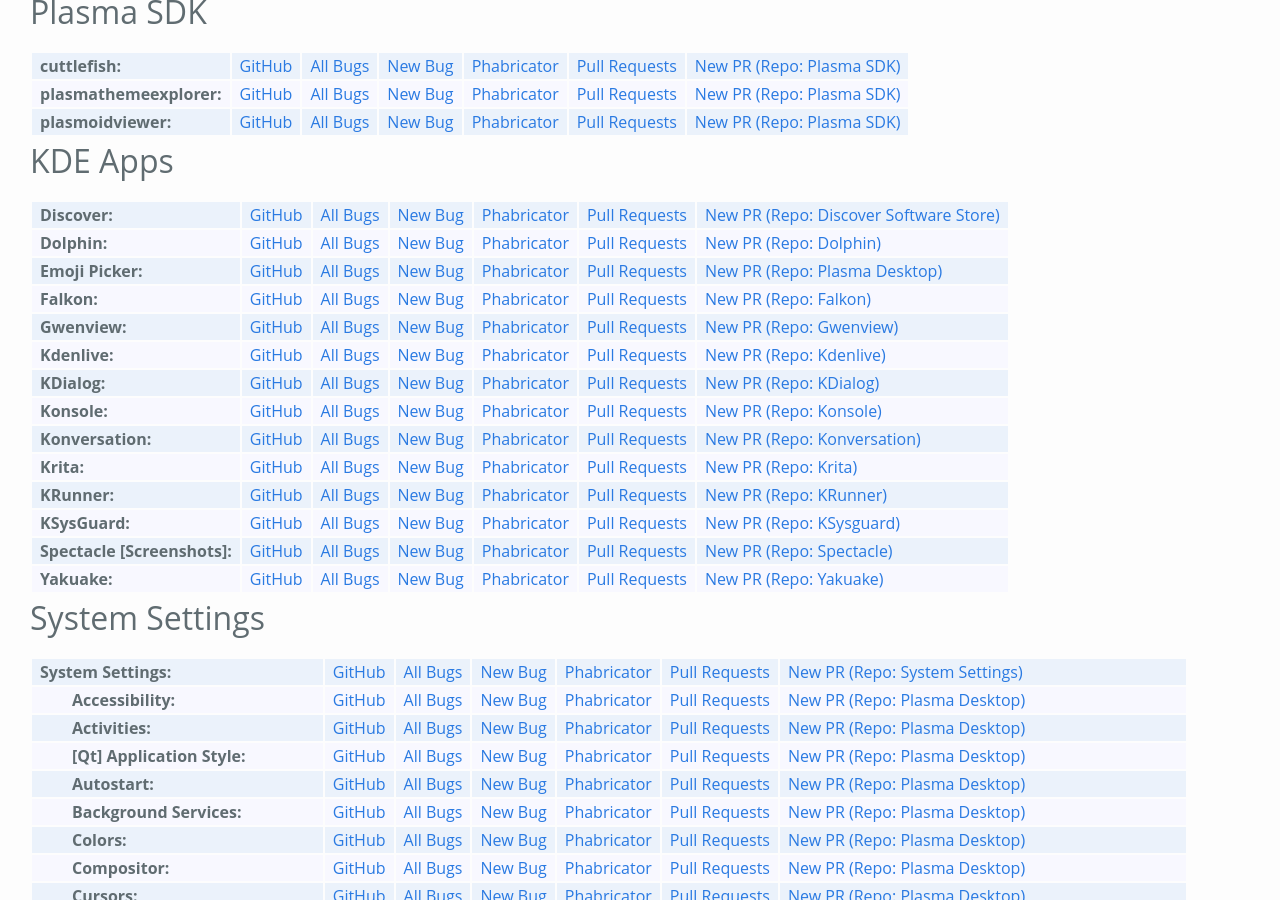
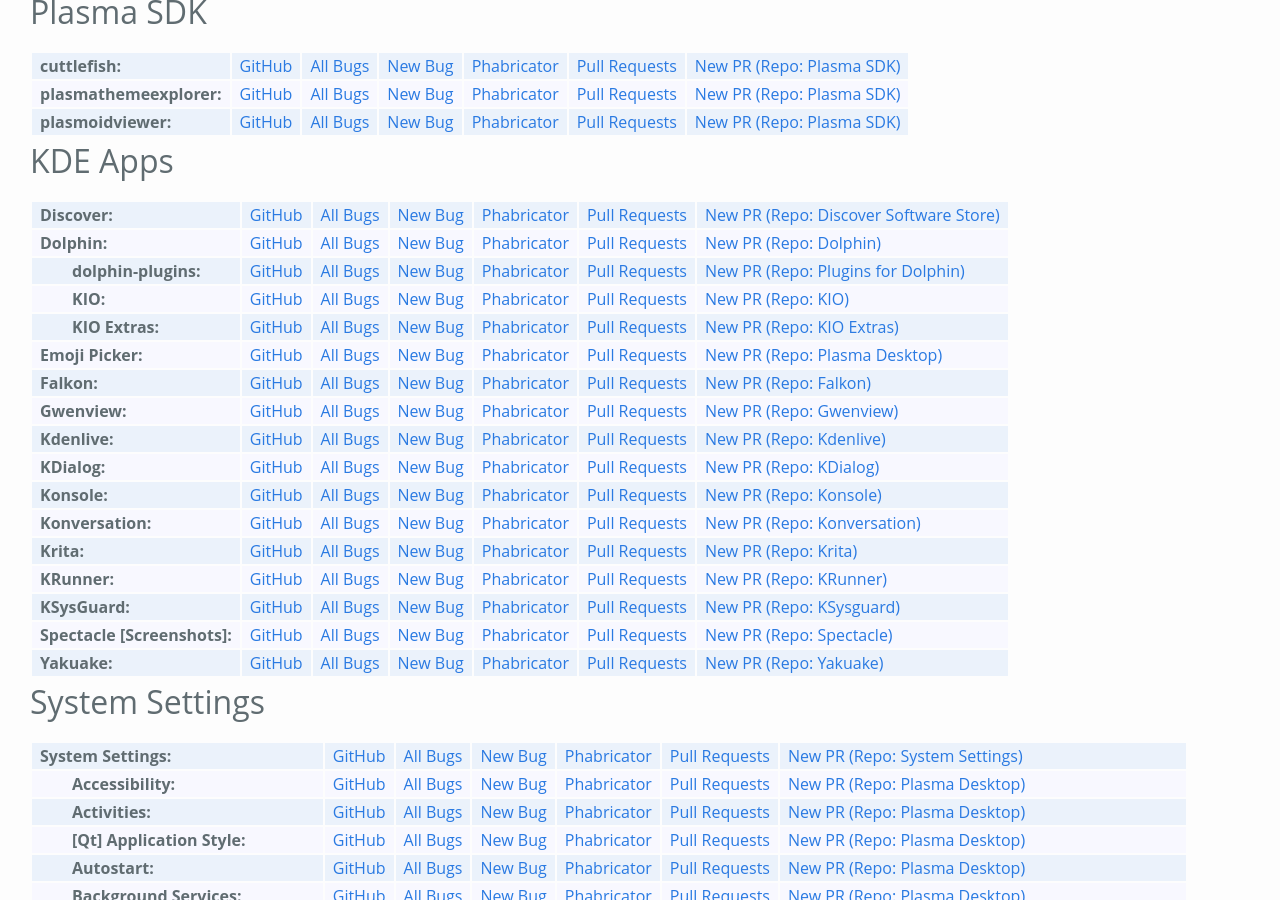
Before and after one commit to Zren/zren.github.io, a Jekyll site: the page built from kde_repos.md, in a window 1280 px wide and 900 px high, scrolled down 4876 px. Built offline with Jekyll 4.4.1, drawn with Linux system fonts in a browser that asks for light colours.

Commit message:
Link to dolphin-plugins, kio, kio-extras

```diff
--- a/kde_repos.md
+++ b/kde_repos.md
@@ -981,6 +981,36 @@
 			phabRepo='dolphin'
 			phabRepoName='Dolphin'
 			phabDiffQuery='Q.uZMhKXjose'
+		%}
+	</tr>
+	<tr class="indent">
+		{% include kdeRepo.html
+			repoName='dolphin-plugins'
+			githubLink='https://github.com/KDE/dolphin-plugins'
+			product='dolphin&component=plugins%3A bazaar&component=plugins%3A dropbox&component=plugins%3A git&component=plugins%3A mercurial&component=plugins%3A svn'
+			phabRepo='dolphin-plugins'
+			phabRepoName='Plugins for Dolphin'
+			phabDiffQuery='Va5Sq8plksJF'
+		%}
+	</tr>
+	<tr class="indent">
+		{% include kdeRepo.html
+			repoName='KIO'
+			githubLink='https://github.com/KDE/kio'
+			product='kio'
+			phabRepo='kio'
+			phabRepoName='KIO'
+			phabDiffQuery='38lmUxypxGRG'
+		%}
+	</tr>
+	<tr class="indent">
+		{% include kdeRepo.html
+			repoName='KIO Extras'
+			githubLink='https://github.com/KDE/kio-extras'
+			product='kio-extras'
+			phabRepo='kio-extras'
+			phabRepoName='KIO Extras'
+			phabDiffQuery='U_e72SrCJaT1'
 		%}
 	</tr>
 	<tr>
```
